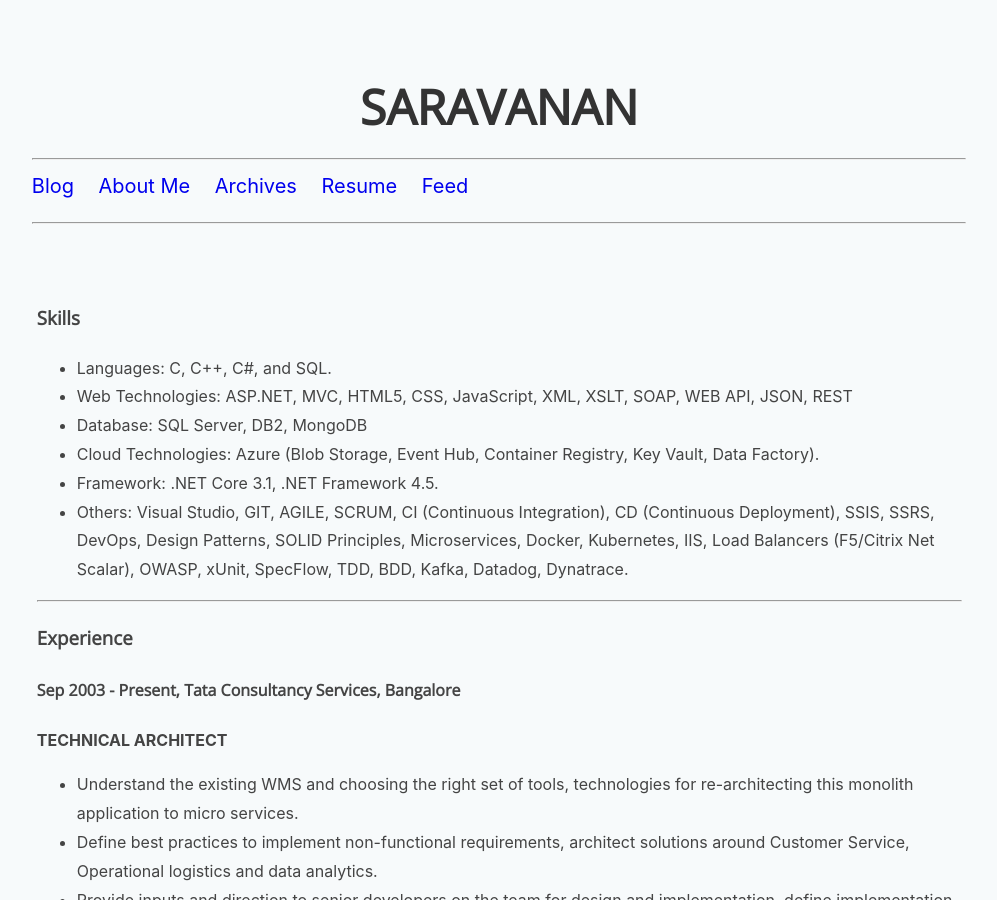
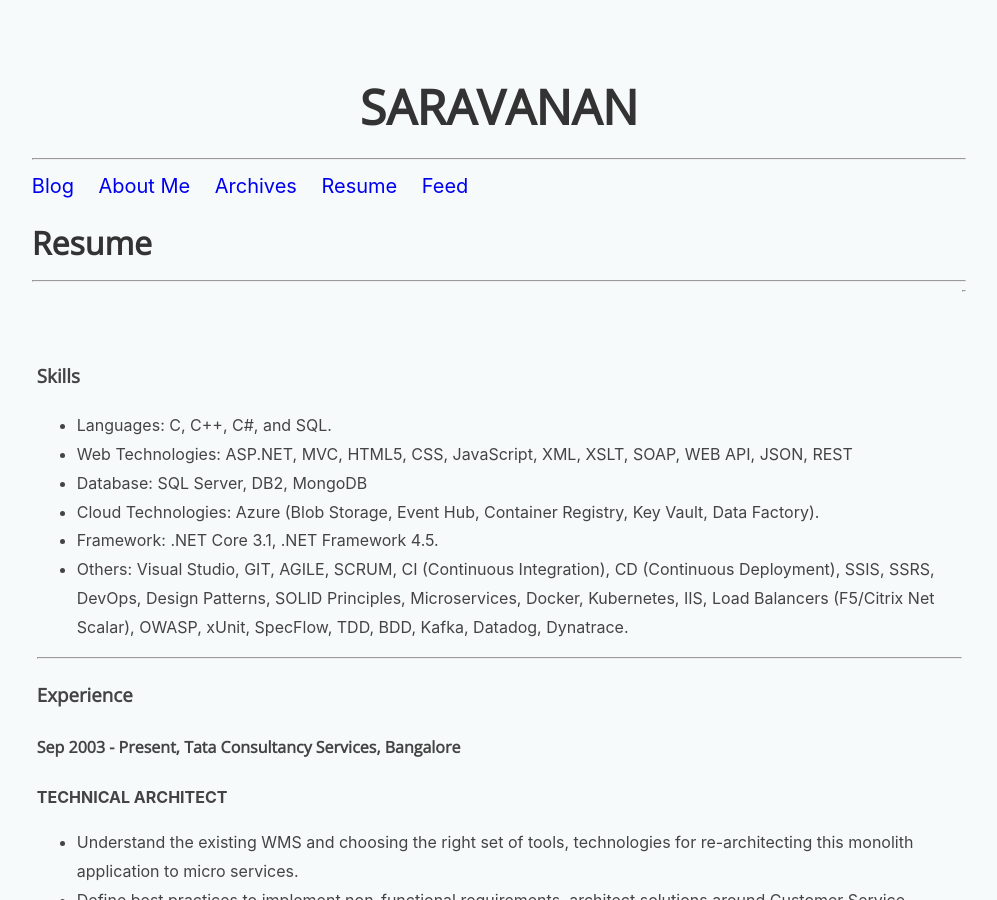
Before and after one commit to saravanaram/saravanaram.github.io, a Jekyll site: the page built from resume.html, in a window 1280 px wide and 900 px high. Shown: the whole window, without its empty margins (141-1138 px from the left). Built offline with Jekyll 4.4.1, drawn with Linux system fonts in a browser that asks for light colours.

Commit message:
Update resume.html

```diff
--- a/resume.html
+++ b/resume.html
@@ -2,6 +2,9 @@
 layout: default
 permalink: resume.html
 ---
+ <h1 class="title">
+        Resume
+      </h1>
 <div id="header">
     <!--<p id="name"><h1 class="title">Saravanan Ramachandran</h1></p>
 <a href="mailto:saravanan.r@outlook.com" target="_blank"><p id="email">saravanan.r@outlook.com</p></a>-->
@@ -119,3 +122,4 @@
         </ul>
     </p>
 </div>
+<hr/>
```
